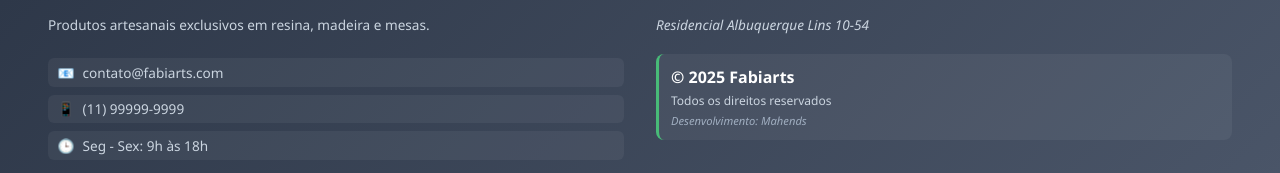
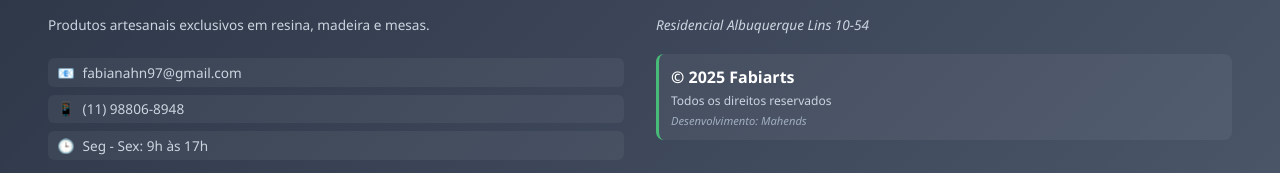
Before and after one commit to MateusHenriqDaSilva/fabiarts, a Next.js app: page / in a window 1280 px wide. Shown: the part 1842-2015 px from the top of the page. Built offline with nearby package versions, Linux system fonts and the light colour scheme.

Commit message:
first commit

```diff
--- a/src/components/Footer.tsx
+++ b/src/components/Footer.tsx
@@ -15,15 +15,15 @@ const Footer: React.FC = () => {
             <div className={styles.contactInfo}>
               <div className={styles.contactItem}>
                 <span>📧</span>
-                <span>contato@fabiarts.com</span>
+                <span>fabianahn97@gmail.com</span>
               </div>
               <div className={styles.contactItem}>
                 <span>📱</span>
-                <span>(11) 99999-9999</span>
+                <span>(11) 98806-8948</span>
               </div>
               <div className={styles.contactItem}>
                 <span>🕒</span>
-                <span>Seg - Sex: 9h às 18h</span>
+                <span>Seg - Sex: 9h às 17h</span>
               </div>
             </div>
           </div>
```
